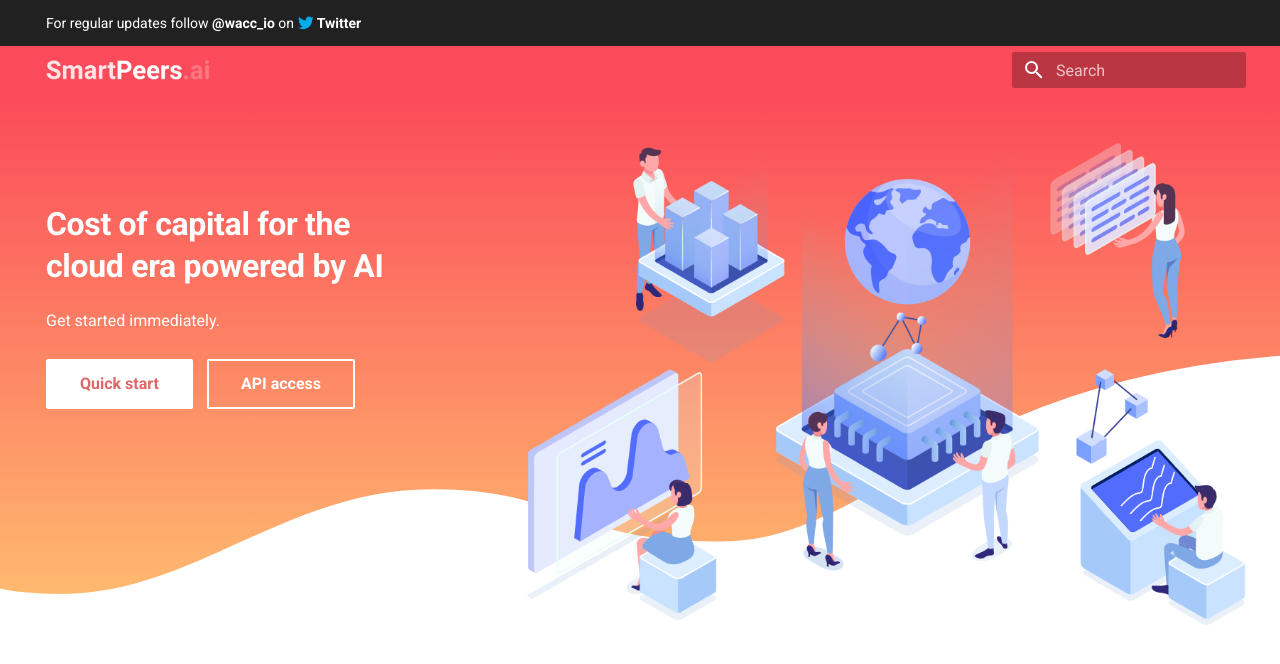
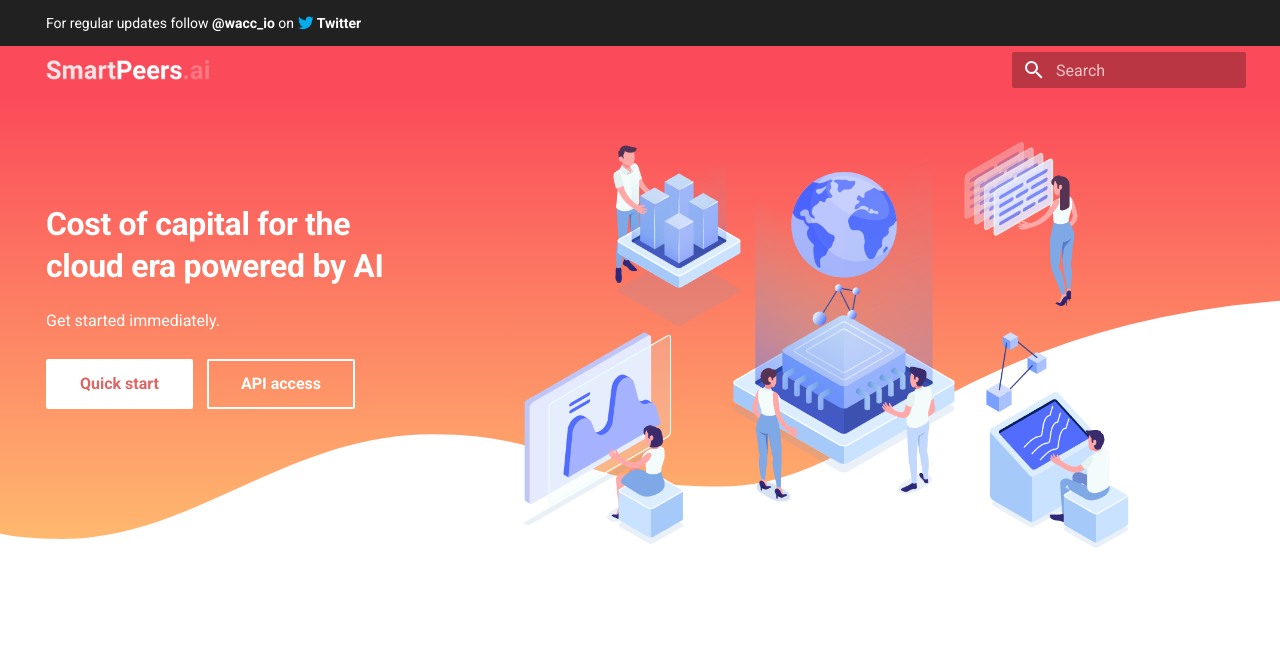
Before and after one commit to pax1a/smartpeers-web, an MkDocs documentation site: the page built from docs/index.md, in a window 1280 px wide. Shown: the top 664 px of the page. Built offline with MkDocs 1.6.1 and Material for MkDocs 9.7.7, drawn with Linux system fonts in a browser that asks for light colours.

Commit message:
Update home.html

```diff
--- a/overrides/home.html
+++ b/overrides/home.html
@@ -64,7 +64,7 @@
 
     .tx-hero__image {
       order: 1;
-      width: 38rem;
+      width: 32rem;
       transform: translateX(4rem);
     }
   }
```
